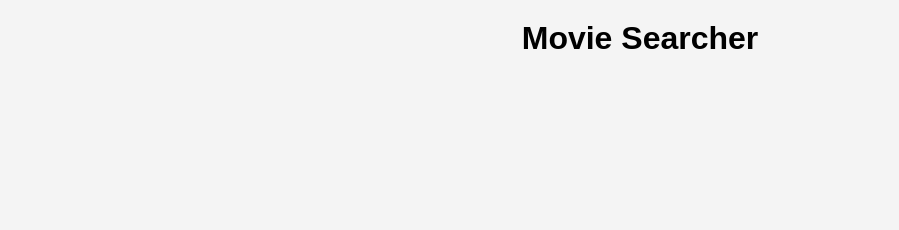
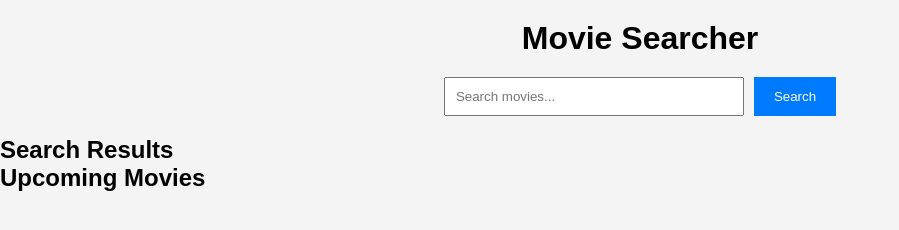
Before and after one commit to Dudz23/Movie_website, a plain HTML site: page Index.html in a window 1280 px wide. Shown: the whole page, without its empty margins (0-899 px from the left). Drawn offline with Linux system fonts and the light colour scheme.

Commit message:
Add search input and movie grid layout

```diff
--- a/Index.html
+++ b/Index.html
@@ -12,5 +12,20 @@
             <h1>Movie Searcher</h1>
         </header>
     </div>
+
+    <div class="search-container">
+        <input type="text" id="searchInput" placeholder="Search movies...">
+        <button id="searchButton">Search</button>
+    </div>
+
+    <section id="searchResults">
+        <h2>Search Results</h2>
+        <div id="searchResultsList" class="movie-grid"></div>
+    </section>
+
+    <section id="upcomingMovies">
+        <h2>Upcoming Movies</h2>
+        <div id="upcomingMoviesList" class="movie-grid"></div>
+    </section>
 </body>
 </html>
--- a/styles.css
+++ b/styles.css
@@ -19,3 +19,28 @@ body {
 header {
     text-align: center;
 }
+
+.search-container {
+    display: flex;
+    justify-content: center;
+    margin-bottom: 20px;
+}
+
+#searchInput {
+    width: 300px;
+    padding: 10px;
+    margin-right: 10px;
+}
+
+#searchButton {
+    padding: 10px 20px;
+    background-color: #007bff;
+    color: white;
+    border: none;
+}
+
+.movie-grid {
+    display: grid;
+    grid-template-columns: repeat(auto-fill, minmax(200px, 1fr));
+    gap: 20px;
+}
```
